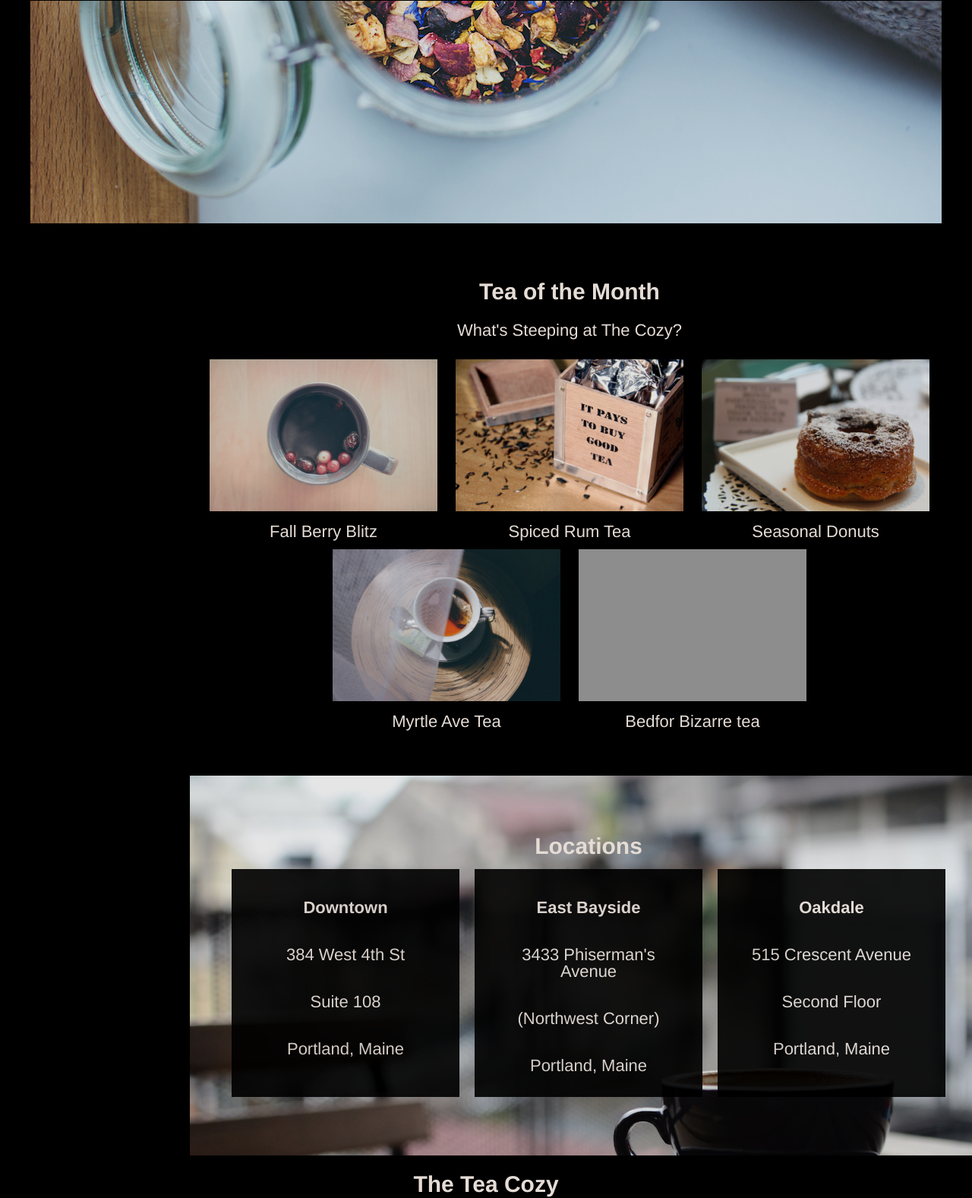
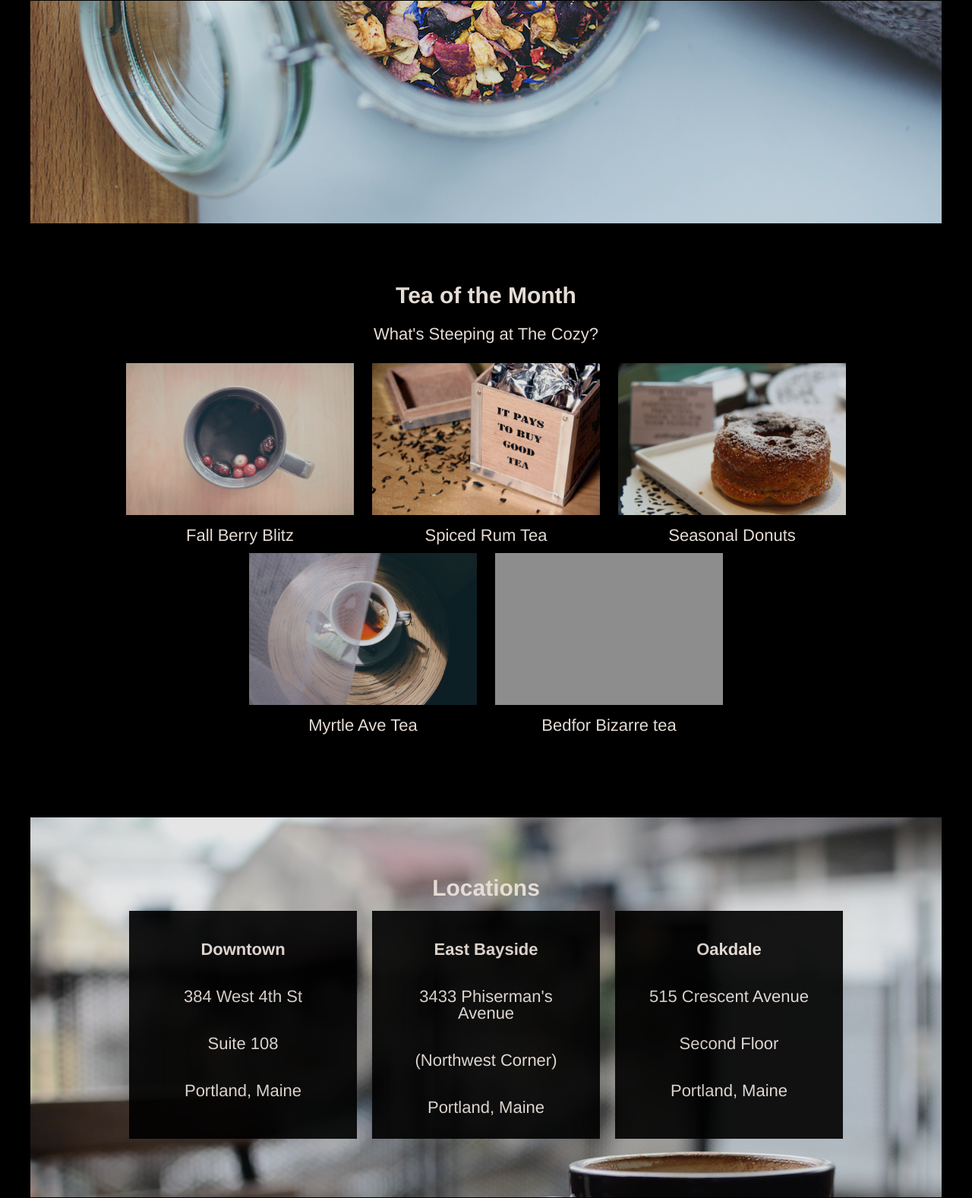
Before and after one commit to ZacharyCapes/tea-cozy, a plain HTML site: page index.html in a window 1280 px wide. Shown: the part 506-2083 px from the top of the page at 76% size. Drawn offline with Linux system fonts and the light colour scheme; grey boxes are pictures that could not be loaded; files whose address does not match are found by name.

Commit message:
final draft

```diff
--- a/index.html
+++ b/index.html
@@ -12,7 +12,7 @@
       </div>
         <nav>
           <ul>
-           <li><a href="#mission">Mission</a></li>
+           <li><a href="#">Mission</a></li>
            <li><a href="#featured">Featured Tea</a></li>
             <li><a href="#locations">Locations</a></li>
           </ul>
@@ -24,7 +24,6 @@
           <h4>Handpicked, Artisanally Curated, Free Range, Sustainable, Small Batch, Fair Trade, Organic Tea</h4>
         </div>
     </div>
-
     <div class="teacards">
         <div id="featured">
           <h2>Tea of the Month</h2>
@@ -58,7 +57,7 @@
     </div>
   </div>
 
-  <div class="locations">
+  <div id="locations">
   <div class="locations-header">Locations</div>
   <div class="location-cards">
     <div class="downtown">
--- a/style.css
+++ b/style.css
@@ -112,6 +112,7 @@ nav span {
   width: 100%;
   background-color: #000;
   padding: 20px;
+
 }
 
 #mission h2 {
@@ -125,17 +126,20 @@ nav span {
 	 display: flex;
 	 flex-wrap: wrap;
 	 justify-content: center;
-	 margin-top: 50px;
-	 margin-left: 250px;
+	 margin:  auto;
 	 width: 1000px;
 
+ }
+
+ #featured {
+	 padding-top: 80px;
  }
 
  #featured h2{
 	 font-size: 30px;
 	 text-align: center;
 	 font-weight: bold;
-	 margin: 25px;
+	 margin-bottom: 25px;
 }
 
 #featured h4{
@@ -147,6 +151,7 @@ nav span {
 	flex-wrap: wrap;
 	justify-content: center;
 	padding-bottom: 50px;
+	width: 1000px;
 }
 
 .teacardfeature h4 {
@@ -180,15 +185,15 @@ nav span {
   margin: 2px;
 }
 
-.locations {
+#locations {
   display: flex;
   height: 500px;
-  width: 1050px;
+  width: 1200px;
   background-image: url("/Users/zacharycapes/Desktop/CodeAcademyProjects/Tea Cozy/photos/img-locations-background.jpg");
   justify-content: center;
   align-items: center;
   flex-direction: column;
-	margin-left: 250px;
+	margin: 50px auto;
 	background-size: cover;
 }
 
@@ -256,6 +261,6 @@ nav span {
 
 .footer {
 	font-size: 20px;
-	margin-left: 15px;
-	margin-bottom: 30px;
+	margin: 50px 0 30px 15px;
+
 }
```
Also changed, not shown: 14 other files.
